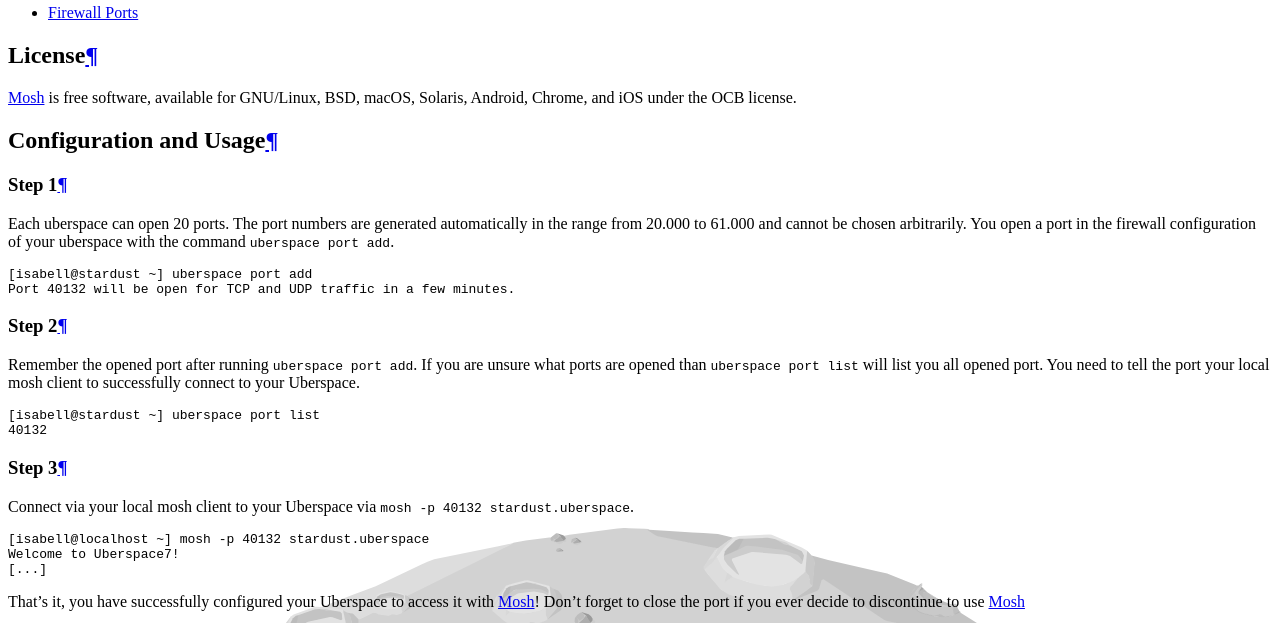
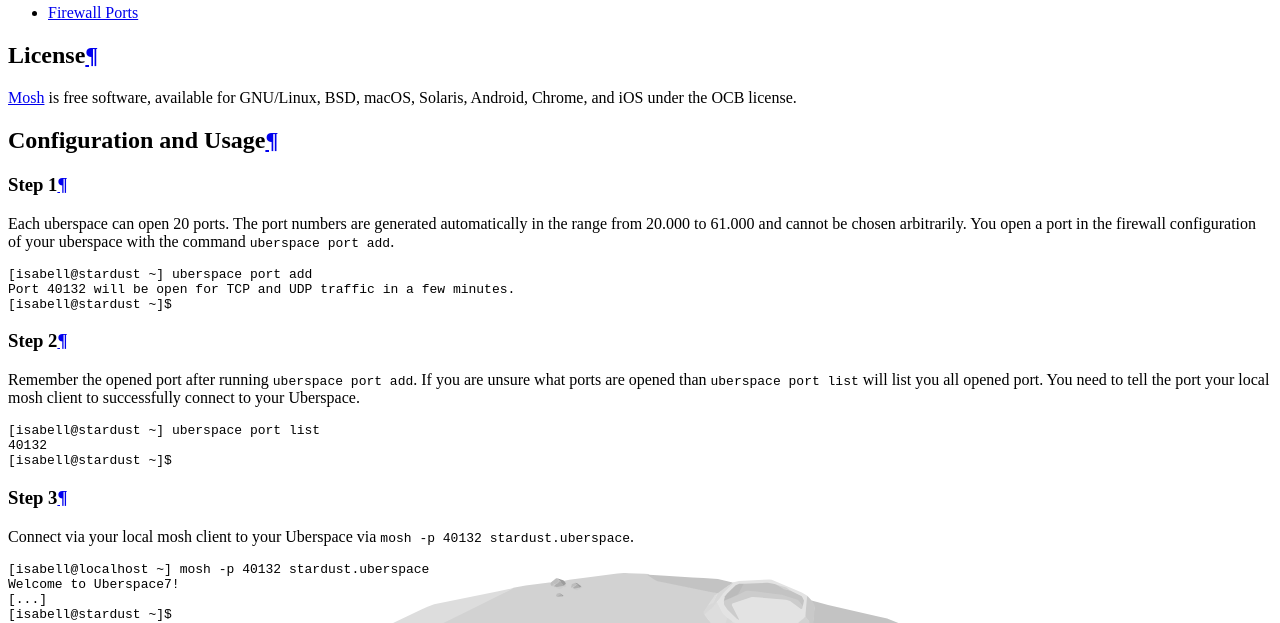
Before and after one commit to Uberspace/lab, a Sphinx documentation site: the page built from source/guide_mosh.rst, in a window 1280 px wide and 900 px high, scrolled down 2534 px, cut to the strip 0-623 px from the top of the window. Built offline with Sphinx 7.4.7 and the Read the Docs theme 2.0.0, drawn with Linux system fonts in a browser that asks for light colours.

Commit message:
added [isabell@stardust ~]$ at the end of each bash code block

```diff
--- a/source/guide_mosh.rst
+++ b/source/guide_mosh.rst
@@ -43,7 +43,7 @@
 
  [isabell@stardust ~] uberspace port add
  Port 40132 will be open for TCP and UDP traffic in a few minutes.
-
+ [isabell@stardust ~]$
 
 Step 2
 ------
@@ -54,6 +54,7 @@
 
  [isabell@stardust ~] uberspace port list
  40132
+ [isabell@stardust ~]$
 
 Step 3
 ------
@@ -65,6 +66,7 @@
  [isabell@localhost ~] mosh -p 40132 stardust.uberspace
  Welcome to Uberspace7!
  [...]
+ [isabell@stardust ~]$
 
 
 That's it, you have successfully configured your Uberspace to access it with Mosh_! Don't forget to close the port if you ever decide to discontinue to use Mosh_
```
